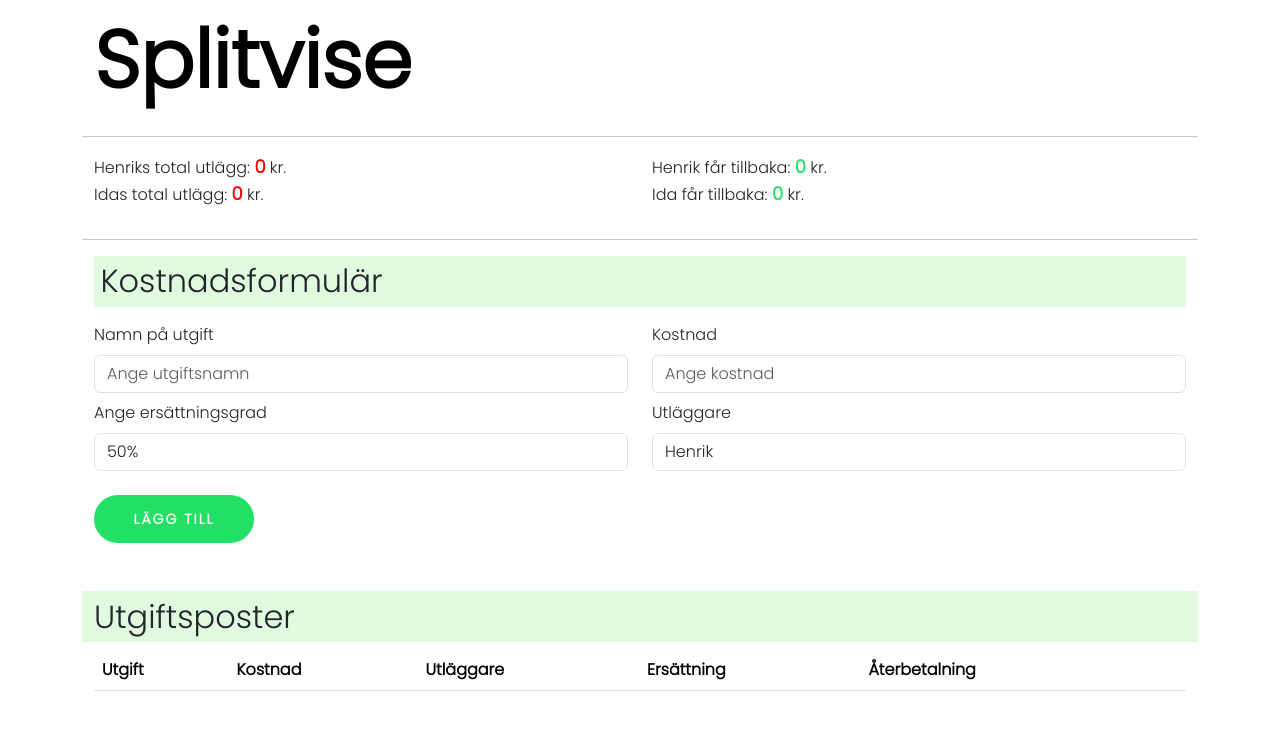
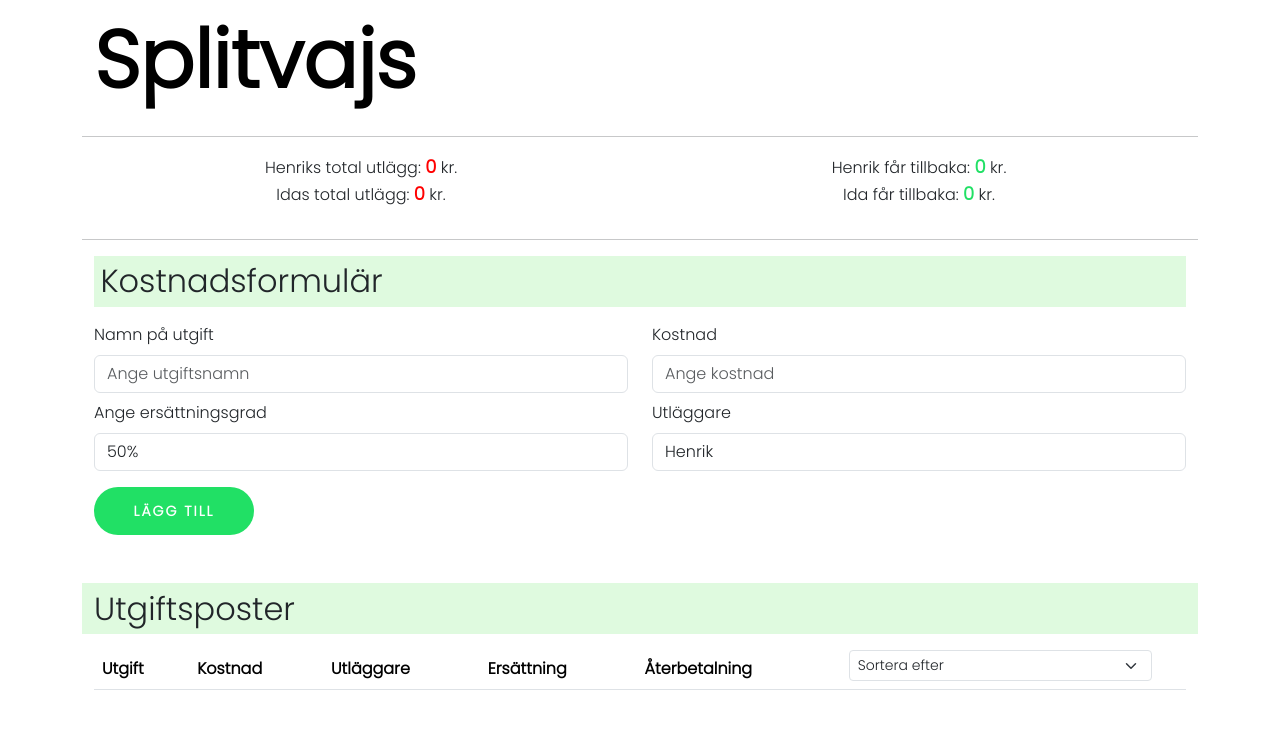
Before and after one commit to henriksimons/Splitvajs, a React (Create React App) app: page / in a window 1280 px wide. Shown: the top 730 px of the page. Built offline with nearby package versions, Linux system fonts and the light colour scheme.

Commit message:
Add sorting

```diff
--- a/src/App.jsx
+++ b/src/App.jsx
@@ -6,11 +6,12 @@ import ResultBoard from "./components/ResultBoard";
 import Header from "./components/Header";
 
 const App = () => {
+  const [sortBy, setSortBy] = useState("0");
   const [balance, setBalance] = useState({
     list: [], // List of expense items
     repaymentHenrik: 0,
+    repaymentIda: 0,
     totalHenrik: 0,
-    repaymentIda: 0,
     totalIda: 0,
   });
 
@@ -20,12 +21,17 @@ const App = () => {
     const updatedBalance = {
       list: newList,
       repaymentHenrik: getRepayment("Henrik", newList),
+      repaymentIda: getRepayment("Ida", newList),
       totalHenrik: getTotal("Henrik", newList),
-      repaymentIda: getRepayment("Ida", newList),
       totalIda: getTotal("Ida", newList),
     };
 
     setBalance(updatedBalance);
+  };
+
+  const handleSortBy = (e) => {
+    console.log("SortBy change registered in App.jsx: " + e.target.value);
+    setSortBy(e.target.value);
   };
 
   const getRepayment = (person, list) => {
@@ -53,15 +59,12 @@ const App = () => {
   };
 
   const removeItem = (expenseEvent) => {
-    console.log(expenseEvent);
     const updatedList = balance.list.filter((e) => e.id !== expenseEvent.id);
-
-    console.log(updatedList);
     setBalance({
       list: updatedList,
       repaymentHenrik: getRepayment("Henrik", updatedList),
+      repaymentIda: getRepayment("Ida", updatedList),
       totalHenrik: getTotal("Henrik", updatedList),
-      repaymentIda: getRepayment("Ida", updatedList),
       totalIda: getTotal("Ida", updatedList),
     });
   };
@@ -80,19 +83,21 @@ const App = () => {
     <>
       <div className="splitvise">
         <div className="container">
-          <Header headerText="Splitvise"></Header>
+          <Header headerText="Splitvajs"></Header>
           <hr></hr>
           <ResultBoard
             repaymentHenrik={balance.repaymentHenrik}
+            repaymentIda={balance.repaymentIda}
             totalHenrik={balance.totalHenrik}
-            repaymentIda={balance.repaymentIda}
             totalIda={balance.totalIda}
           ></ResultBoard>
           <hr></hr>
           <InputForm onExpenseSubmit={addExpense}></InputForm>
           <ExpenseList
+            handleSortBy={handleSortBy}
             listOfExpenses={balance.list}
             onItemRemoval={removeItem}
+            sortBy={sortBy}
           ></ExpenseList>
           <div className="row">
             <div className="col-12 text-center">{removeButton}</div>
--- a/src/components/ExpenseList.jsx
+++ b/src/components/ExpenseList.jsx
@@ -1,18 +1,47 @@
-import { styles } from "./ExpenseList.css";
+import "./ExpenseList.css";
+import { useState } from "react";
 
-const ExpenseList = (props) => {
-  const expensesByCost = props.listOfExpenses.sort((a, b) => a.cost - b.cost);
-  const expensesByName = props.listOfExpenses.sort((a, b) => {
-    const n1 = a.cost;
-    const n2 = b.cost;
-    if (n1 < n2) {
+const ExpenseList = ({
+  listOfExpenses,
+  handleSortBy,
+  sortBy,
+  onItemRemoval,
+}) => {
+  const [sort, setSort] = useState("0");
+
+  console.log("Sort :" + sort);
+
+  const doSort = (a, b) => {
+    if (sort === "1") {
+      return a.cost - b.cost; //Kostnad fallande
+    } else if (sort === "2") {
+      return b.cost - a.cost; // Kostnad stigande
+    } else if (sort === "3") {
+      return compareNameAsc(a, b);
+    } else if (sort === "4") {
+      return compareNameDsc(a, b);
+    } else return a.id - b.id;
+  };
+
+  const compareNameAsc = (a, b) => {
+    if (a.name > b.name) {
+      return 1;
+    }
+    if (a.name < b.name) {
       return -1;
     }
-    if (n1 > n2) {
+    return 0;
+  };
+
+  const compareNameDsc = (a, b) => {
+    if (a.name < b.name) {
       return 1;
     }
+    if (a.name > b.name) {
+      return -1;
+    }
     return 0;
-  });
+  };
 
   return (
     <>
@@ -31,11 +60,26 @@ const ExpenseList = (props) => {
                   <th scope="col">Utläggare</th>
                   <th scope="col">Ersättning</th>
                   <th scope="col">Återbetalning</th>
+                  <th scope="col">
+                    <select
+                      className="form-select form-select-sm"
+                      onChange={(e) => setSort(e.target.value)}
+                    >
+                      <option value="0">Sortera efter</option>
+                      <option value="1">Pris fallande</option>
+                      <option value="2">Pris stigande</option>
+                      <option value="3">Namn A-Ö</option>
+                      <option value="4">Namn Ö-A</option>
+                      <option value="5">Insättningsordning</option>
+                    </select>
+                  </th>
                   <th></th>
                 </tr>
               </thead>
               <tbody>
-                {props.listOfExpenses.map((e) => {
+                {listOfExpenses
+                  .sort((a, b) => doSort(a, b))
+                  .map((e) => {
                     return (
                       <tr key={e.id}>
                         <td>{e.name}</td>
@@ -47,7 +91,7 @@ const ExpenseList = (props) => {
                           <button
                             type="btn"
                             className="btn btn-outline-danger"
-                          onClick={(event) => props.onItemRemoval(e)}
+                            onClick={(event) => onItemRemoval(e)}
                           >
                             Ta bort
                           </button>
--- a/src/components/Header.jsx
+++ b/src/components/Header.jsx
@@ -1,5 +1,5 @@
-import picture from "../ng90uweas9hpvaeehcrs.avif";
-import { styles } from "./Header.css";
+
+import "./Header.css";
 
 const Header = (props) => {
   const headerText = props.headerText;
--- a/src/components/InputForm.jsx
+++ b/src/components/InputForm.jsx
@@ -1,6 +1,6 @@
 import { useState } from "react";
 import { useForm } from "react-hook-form";
-import { styles } from "./InputForm.css";
+import "./InputForm.css";
 
 const InputForm = (props) => {
   const options = ["Henrik", "Ida"];
@@ -120,9 +120,8 @@ const InputForm = (props) => {
                 </div>
               </div>
             </div>
-
             <div className="row">
-              <div className="col-12 mt-3 text-left">
+              <div className="col-16 mt-2 text-left">
                 <button type="submit" className="submit-btn mt-2">
                   Lägg till
                 </button>
--- a/src/components/ResultBoard.jsx
+++ b/src/components/ResultBoard.jsx
@@ -1,4 +1,4 @@
-import { styles } from "./ResultBoard.css";
+import "./ResultBoard.css";
 
 const ResultBoard = ({
   repaymentIda,
@@ -40,7 +40,7 @@ const ResultBoard = ({
 
   return (
     <div className="container">
-      <div className="row text-left">
+      <div className="row text-center">
         <div className="col-6">
           Henriks total utlägg: <div className="expense">{totalHenrik}</div> kr.
         </div>
@@ -49,7 +49,7 @@ const ResultBoard = ({
           <div className="repayment">{repaymentHenrik}</div> kr.
         </div>
       </div>
-      <div className="row text-left">
+      <div className="row text-center">
         <div className="col-6">
           Idas total utlägg: <div className="expense">{totalIda}</div> kr.
         </div>
@@ -58,7 +58,7 @@ const ResultBoard = ({
         </div>
       </div>
       <div className="row mt-2">
-        <div className="col-12 text-left align-self-center">
+        <div className="col-12 text-center align-self-center">
           <h3>{getMessage(payer, diff)}</h3>
         </div>
       </div>
```
Also changed, not shown: src/components/Input.jsx (deleted, +0 -24 lines), src/ng90uweas9hpvaeehcrs.avif (deleted). Lines whose indentation alone changed are shown as unchanged.
